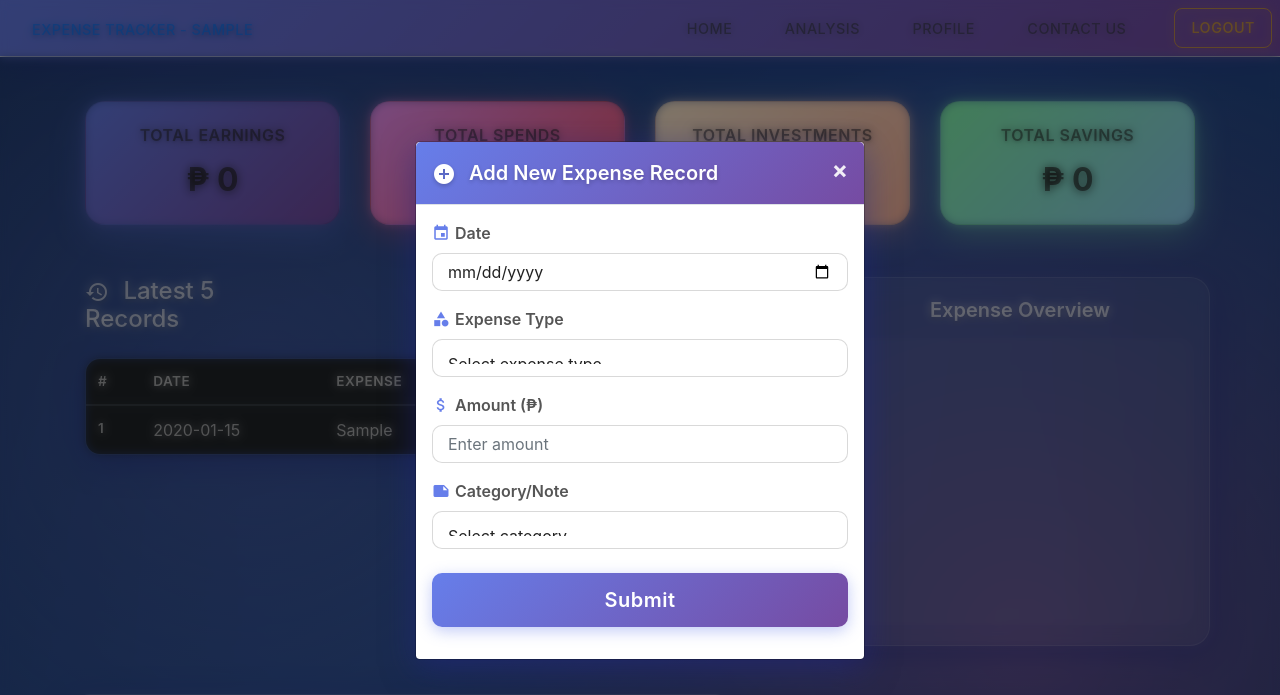
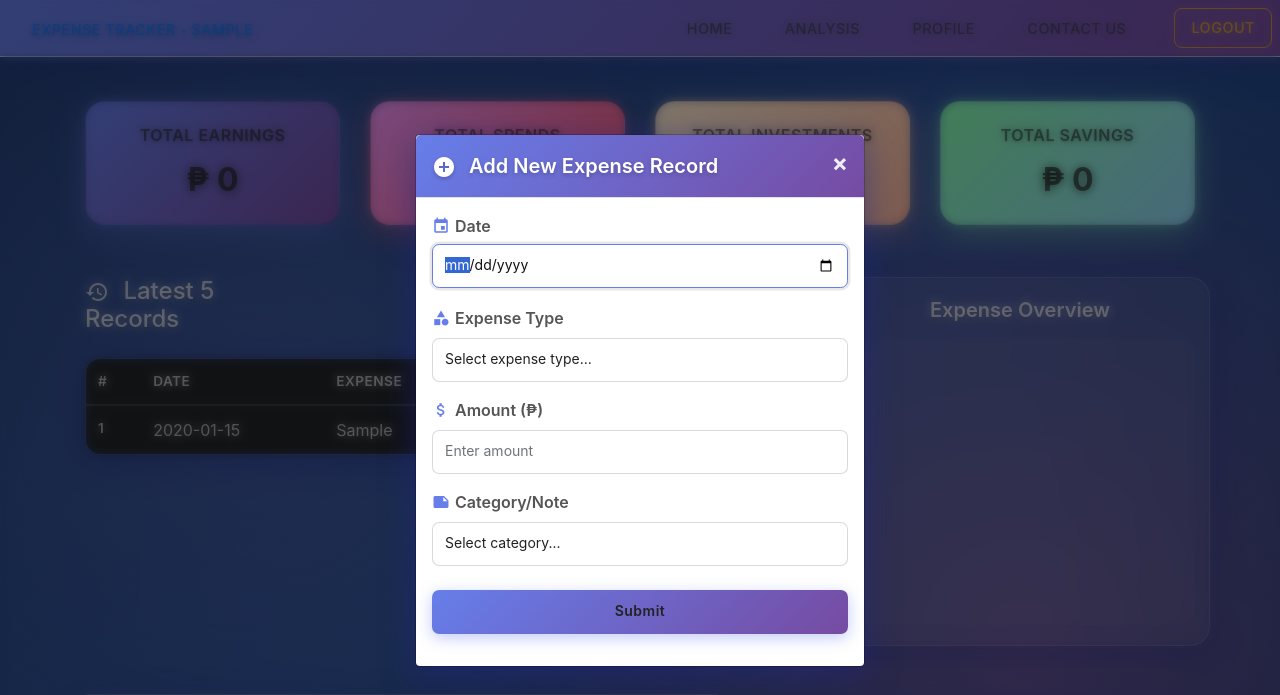
Before and after one commit to chrollow/ChaChing, a Flask app: page /home in a window 1280 px wide, after a click that opens the changed part. Shown: the top 695 px of the page. Run offline with Flask 3, Linux system fonts and the light colour scheme; a user stored in the database is signed in; tables that the repository leaves empty hold one stand-in row (values such as "Sample post"); some libraries are stand-ins or nearby versions.

Commit message:
fix modal

```diff
--- a/templates/home.html
+++ b/templates/home.html
@@ -12,14 +12,56 @@
         <!-- Google Icons -->
         <link href="https://fonts.googleapis.com/icon?family=Material+Icons" rel="stylesheet" />
         <style>
-          /* Ensure select / input text is visible inside modal */
-          .modal .form-control {
+          /* Modal form control sizing / visibility fixes */
+          .modal, .modal * { box-sizing: border-box !important; }
+
+          .modal .form-control,
+          .modal select,
+          .modal input,
+          .modal textarea {
             color: #222 !important;
             background-color: #fff !important;
+            -webkit-appearance: none !important;
+            appearance: none !important;
+            pointer-events: auto !important;
+
+            /* normalize size so text isn't clipped */
+            font-size: 14px !important;
+            line-height: 1.2 !important;
+            padding: 0.5rem 0.75rem !important;
+            min-height: 44px !important;
+            height: auto !important;
+            border-radius: 0.45rem !important;
+            overflow: visible !important;
           }
-          .modal .form-control:focus {
+
+          /* make select dropdown and options readable */
+          .modal select {
+            text-overflow: ellipsis !important;
+            white-space: nowrap !important;
+            overflow: hidden !important;
+          }
+          .modal select option,
+          .modal select optgroup {
             color: #111 !important;
+            background-color: #fff !important;
+            font-size: 14px !important;
           }
+
+          /* placeholder + focus */
+          .modal .form-control::placeholder { color: #6c757d !important; }
+          .modal .form-control:focus,
+          .modal select:focus,
+          .modal input:focus,
+          .modal textarea:focus {
+            color: #111 !important;
+            background-color: #fff !important;
+            box-shadow: 0 0 0 0.15rem rgba(52, 58, 64, 0.12) !important;
+          }
+
+          /* ensure custom arrows / background images don't hide text */
+          .modal .form-control { background-image: none !important; }
+
         </style>
 
         <title>Expense Tracker - Home</title>
@@ -349,7 +391,7 @@
 
     </script>
 
-    <!-- modal moved here and Expense Type options added -->
+    <!-- modal moved here and Expense Type options added (REPLACE existing modal block with this) -->
     <div class="modal fade" id="add_record" tabindex="-1" role="dialog" aria-labelledby="addRecordModalLabel" aria-hidden="true">
       <div class="modal-dialog modal-dialog-centered" role="document" style="max-width:450px;">
         <div class="modal-content">
@@ -364,15 +406,15 @@
           </div>
 
           <div class="modal-body">
-            <form class="form" method="post" action="/home/add_expense">
+            <form class="form" method="post" action="/home/add_expense" autocomplete="off">
               <div class="form-group">
                 <label for="e_date"><i class="material-icons" style="vertical-align: middle; font-size: 18px; margin-right: 5px;">event</i>Date</label>
-                <input type="date" class="form-control" id="e_date" name="e_date" required>
+                <input type="date" class="form-control" id="e_date" name="e_date" required tabindex="1" aria-required="true">
               </div>
 
               <div class="form-group">
                 <label for="e_type"><i class="material-icons" style="vertical-align: middle; font-size: 18px; margin-right: 5px;">category</i>Expense Type</label>
-                <select class="form-control" id="e_type" name="e_type" required>
+                <select class="form-control" id="e_type" name="e_type" required tabindex="2" aria-required="true">
                   <option value="" selected disabled>Select expense type...</option>
                   <option value="Earning">Earning</option>
                   <option value="Spend">Spend</option>
@@ -383,12 +425,12 @@
 
               <div class="form-group">
                 <label for="amount"><i class="material-icons" style="vertical-align: middle; font-size: 18px; margin-right: 5px;">attach_money</i>Amount (₱)</label>
-                <input type="number" class="form-control" id="amount" name="amount" placeholder="Enter amount" step="0.01" min="0" required>
+                <input type="number" class="form-control" id="amount" name="amount" placeholder="Enter amount" step="0.01" min="0" required tabindex="3" aria-required="true">
               </div>
 
               <div class="form-group">
                 <label for="notes"><i class="material-icons" style="vertical-align: middle; font-size: 18px; margin-right: 5px;">note</i>Category/Note</label>
-                <select class="form-control" id="notes" name="notes" required>
+                <select class="form-control" id="notes" name="notes" required tabindex="4" aria-required="true">
                   <option value="" selected disabled>Select category...</option>
                   <optgroup label="Income">
                     <option value="Salary">Salary</option>
@@ -422,7 +464,7 @@
               </div>
 
               <div class="form-group mt-4">
-                <input type="submit" class="btn btn-primary btn-block btn-lg" id="add" name="add" value="Submit">
+                <input type="submit" class="btn btn-primary btn-block btn-lg" id="add" name="add" value="Submit" tabindex="5">
               </div>
             </form>
           </div>
@@ -430,5 +472,30 @@
       </div>
     </div>
 
+    <script>
+      // Ensure modal is appended to <body> (prevents page overlays from blocking it),
+      // bump z-index and focus first field on open.
+      (function(){
+        if (window.jQuery) {
+          $(function(){
+            $('#add_record').appendTo('body');
+            $('#add_record').on('shown.bs.modal', function () {
+              $('#e_date').trigger('focus');
+            });
+            // lightweight safety z-index for environments with custom overlays
+            $('<style>.modal{z-index:20000!important}.modal-backdrop{z-index:19990!important}</style>').appendTo('head');
+          });
+        } else {
+          // fallback if jQuery missing — try vanilla DOM move and focus
+          var modal = document.getElementById('add_record');
+          if (modal && modal.parentNode !== document.body) {
+            document.body.appendChild(modal);
+          }
+          modal.addEventListener('shown.bs.modal', function(){ var d = document.getElementById('e_date'); if(d) d.focus(); });
+          var css = document.createElement('style'); css.textContent = '.modal{z-index:20000!important}.modal-backdrop{z-index:19990!important}'; document.head.appendChild(css);
+        }
+      })();
+    </script>
+
   </body>
 </html>
```
Also changed, not shown: expense.db.
